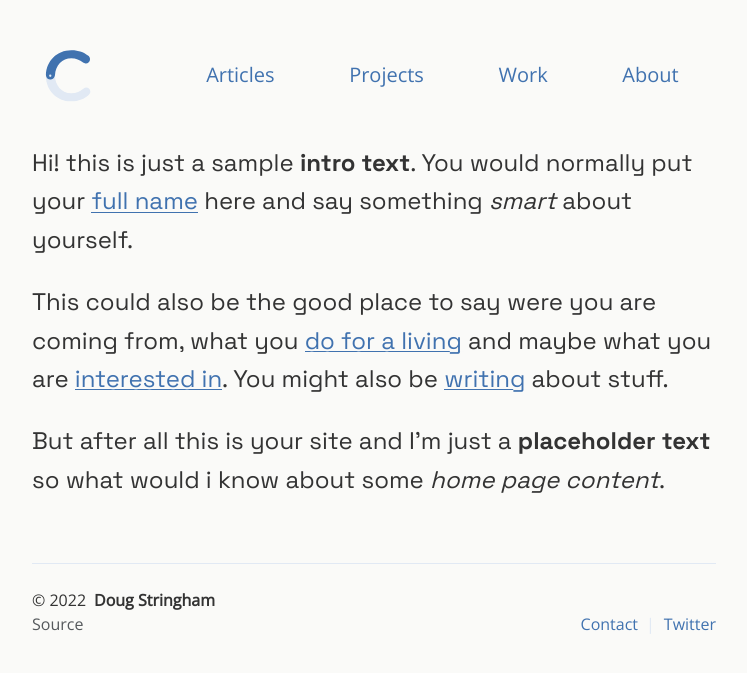
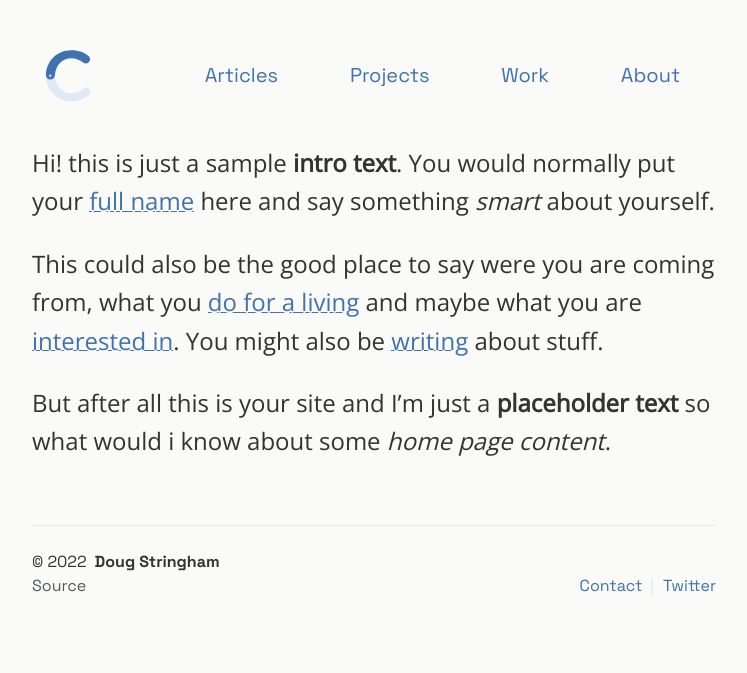
Before and after one commit to intrpr/services, a Jekyll site: the page built from index.md, in a window 1280 px wide. Shown: the top 673 px of the page, without its empty margins (266-1013 px from the left). Built offline with Jekyll 4.4.1, drawn with Linux system fonts in a browser that asks for light colours.

Commit message:
Update _variables.scss

```diff
--- a/_sass/_variables.scss
+++ b/_sass/_variables.scss
@@ -47,9 +47,9 @@ $border-radius-sm:          .2rem;
 $border-radius-lg:          .3rem;
 
 // GLOBALS - FONTS ------------------
-$font-family:               "Space Grotesk", serif;
+$font-family:               "Open Sans", sans-serif;
 $font-family-monospace:     Menlo, Monaco, Consolas, "Liberation Mono", "Courier New", monospace;
-$font-heading:              "Open Sans", sans-serif;
+$font-heading:              "Space Grotesk", serif;
 // make sure to change google fonts embed/@import code in /_includes/header.html
 
 $lh:                        1.5;
```
